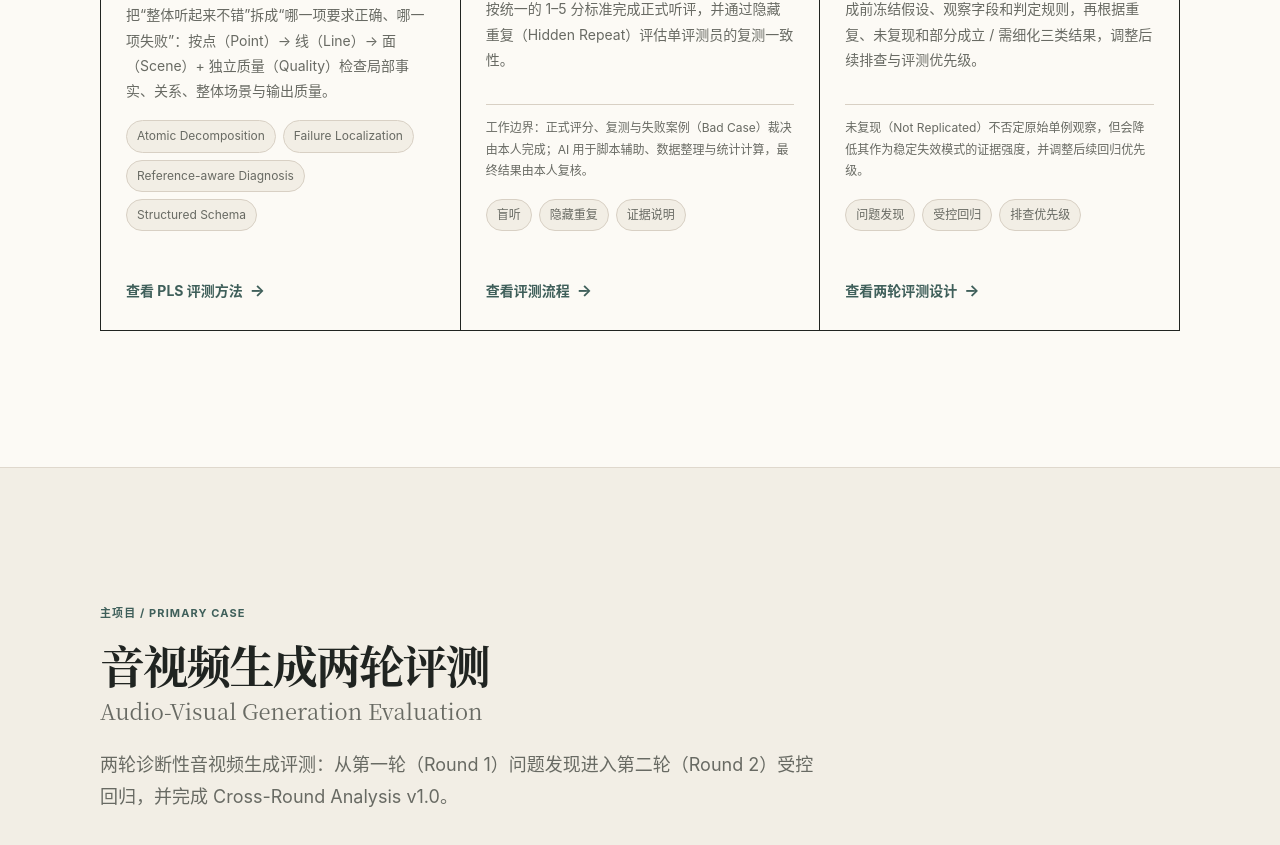
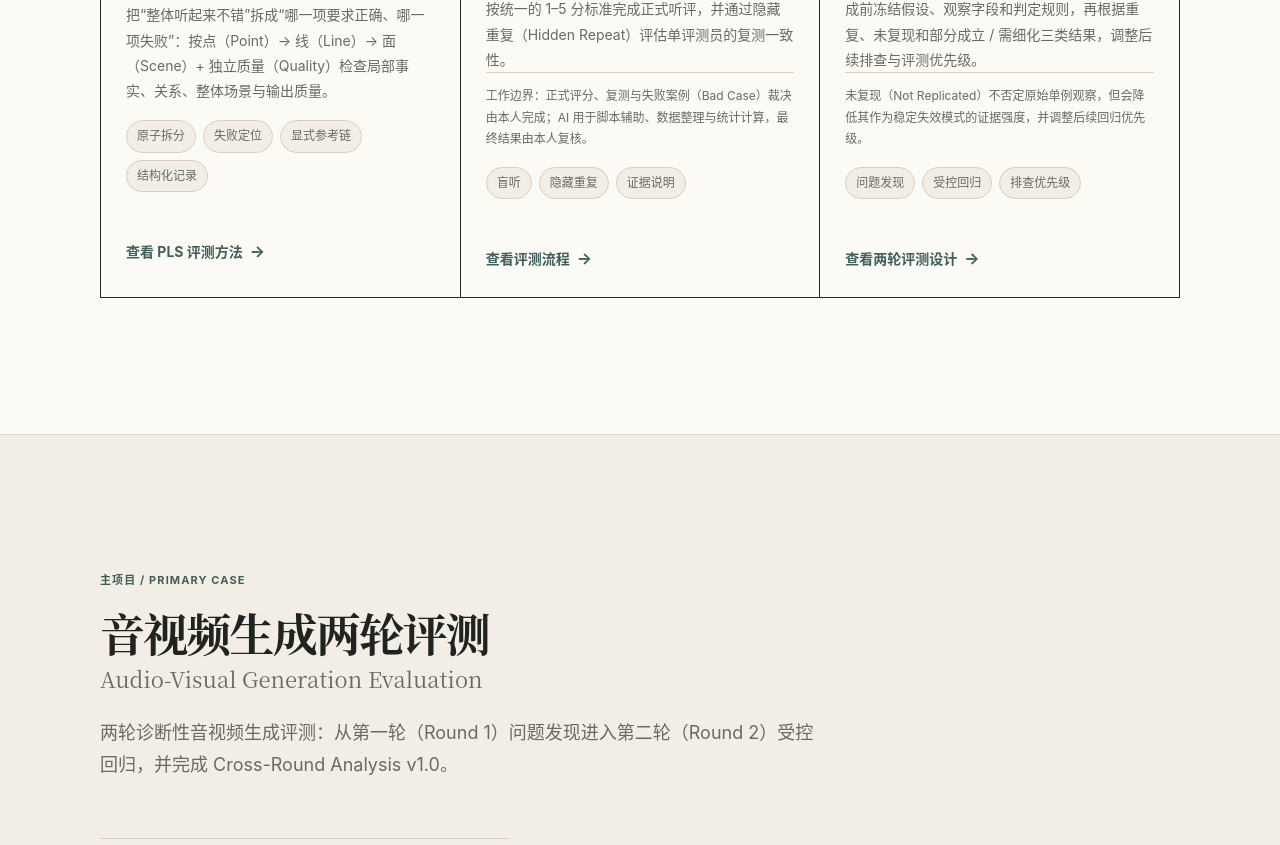
Before and after one commit to ventusdu0809/ventusdu0809.github.io, a Next.js app: page / in a window 1280 px wide. Shown: the part 1540-2385 px from the top of the page. Built offline with nearby package versions, Linux system fonts and the light colour scheme.

Commit message:
copy(pls): zh-first hero diagram and evidence roles + keep user hero wording

```diff
--- a/app/point-line-scene-framework/evidence-integrity.css
+++ b/app/point-line-scene-framework/evidence-integrity.css
@@ -8,6 +8,7 @@
 .pls-v21-evidence-architecture > div > span, .pls-v21-evidence-architecture > aside > span { align-self: start; color: var(--v21-green); font-size: 10px; font-weight: 800; letter-spacing: .08em; }
 .pls-v21-evidence-architecture article { width: min(100%, 440px); padding: 21px; border: 1px solid rgba(53,100,90,.45); background: var(--white); }
 .pls-v21-evidence-architecture article b { display: block; color: var(--ink); font-family: var(--serif); font-size: 21px; }
+.pls-v21-evidence-architecture article em { display: block; margin-top: 4px; color: var(--ink-soft); font-size: 10px; font-style: normal; letter-spacing: .04em; }
 .pls-v21-evidence-architecture article small { display: block; margin-top: 8px; color: var(--v21-green); font-size: 10px; font-weight: 800; }
 .pls-v21-evidence-architecture article p { margin: 20px 0 0; color: var(--ink-soft); font-size: 12px; line-height: 1.7; }
 .pls-v21-human-lane .pls-v21-arrow { width: 1px; height: 30px; margin: 0; }
--- a/app/point-line-scene-framework/page.tsx
+++ b/app/point-line-scene-framework/page.tsx
@@ -15,7 +15,7 @@ export const metadata: Metadata = {
 const layers = [["POINT", "点：局部事实", "Local / Atomic", "事件、声源、属性、材质、计数"], ["LINE", "线：事实关系", "Relational", "时间、空间、因果、交互、动态 / 声画同步"], ["SCENE", "面：整体场景", "Graph-level", "环境、层级、语境、显著性、整体一致性"]] as const;
 const regressionCases = [["Exact-count", "Repeated Diagnostic Pattern", "3→4→4 在 3 个可精确判定案例中重复出现。"], ["Onset", "Not Replicated", "Round-2 未复现 audio_early。"], ["Dynamic", "Mixed / Refined", "有边界响应，但连续 source-motion 跟随不足。"], ["Cross-shot", "Not Replicated", "未支持一般化的 Cut→Audio Loss 解释。"]] as const;
 const judgeAudit = [["Detection", "Failure Recall · Balanced Accuracy"], ["Localization", "Exact Set Match · Failure Jaccard"], ["Decoupling", "Prediction Correlation · Pseudo-Decoupling"], ["Reliability", "Human Agreement · Domain Stability"]] as const;
-const frontierPapers = [["OmniJudge", "Schema / Judge Audit", "保留分离维度，并审计失败发现能力。", "FUTURE INPUT", "https://arxiv.org/abs/2608.24160"], ["Voice-Agent Judge", "Evaluator Deployment", "按单元验证自动评测的可靠性。", "FUTURE INPUT", "https://arxiv.org/abs/2608.24314"], ["RubricRM", "Preference / Reward", "在固定 taxonomy 上研究任务相关偏好。", "FUTURE INPUT", "https://arxiv.org/abs/2608.26956"]] as const;
+const frontierPapers = [["OmniJudge", "结构设计与 Judge 审计", "保留分离维度，并审计失败发现能力。", "未来研究输入", "https://arxiv.org/abs/2608.24160"], ["Voice-Agent Judge", "评测器部署", "按单元验证自动评测的可靠性。", "未来研究输入", "https://arxiv.org/abs/2608.24314"], ["RubricRM", "偏好与奖励", "在固定 taxonomy 上研究任务相关偏好。", "未来研究输入", "https://arxiv.org/abs/2608.26956"]] as const;
 const references = [["AudioScape-TTA", "https://arxiv.org/abs/2608.04479"], ["AnyAudio-Judge", "https://arxiv.org/abs/2606.03116"], ["Fine-Grained Feedback for TTA", "https://arxiv.org/abs/2607.13408"], ["MMAG", "https://arxiv.org/abs/2608.06900"], ["AcoustiTrace", "https://arxiv.org/abs/2608.02035"], ["AVGen-Bench", "https://arxiv.org/abs/2604.08540"], ["Production-Oriented SFX Evaluation", "https://arxiv.org/abs/2607.09973"], ["AudioRubrics", "https://arxiv.org/abs/2608.02831"], ["LALM Judge Audit", "https://arxiv.org/abs/2607.13477"], ["OmniJudge or OmniBias? D³-Omni", "https://arxiv.org/abs/2608.24160"], ["Benchmarking LLM Judges for Voice-Agent Evaluation", "https://arxiv.org/abs/2608.24314"], ["RubricRM", "https://arxiv.org/abs/2608.26956"]] as const;
 function Arrow({ down = false }: { down?: boolean }) { return <span className={`pls-v21-arrow ${down ? "is-down" : ""}`} aria-hidden="true" />; }
 function Heading({ index, title, children }: { index: string; title: string; children?: React.ReactNode }) { return <header className="pls-v21-heading"><p>{index}</p><h2>{title}</h2>{children && <div>{children}</div>}</header>; }
@@ -23,7 +23,7 @@ function Heading({ index, title, children }: { index: string; title: string; chi
 export default function PointLineSceneFrameworkPage() { return <main className="t2a-page pls-page pls-eval-page pls-v21-page">
   <header className="t2a-topbar"><Link className="wordmark" href="/" aria-label="返回作品集首页"><span className="wordmark-mark" aria-hidden="true" /><span>DU MING / AUDIO</span></Link><nav aria-label="PLS-Eval 页面导航"><Link className="topbar-mobile-only" href="/">首页</Link><a className="topbar-mobile-only" href="#reference">案例</a><a className="topbar-desktop-only" href="#framework">框架</a><a className="topbar-desktop-only" href="#reference">参考链</a><a className="topbar-desktop-only" href="#regression">回归</a><a className="topbar-desktop-only" href="#evidence-roles">证据</a><a className="topbar-desktop-only" href="#boundary">边界</a><a className="topbar-desktop-only" href="#research-details">文献</a></nav></header>
 
-  <section className="pls-v21-hero t2a-shell"><div className="pls-v21-hero-copy"><p className="eyebrow">PLS-EVAL / METHOD</p><p className="pls-v21-kicker">Point–Line–Scene Structured Diagnostic Evaluation</p><h1>先定位失败原因，<br />再讨论整体分数</h1><p>PLS 不从“整体分数”开始，而从“哪一项要求在哪里失败”开始。Quality（质量）独立记录，不进入 P→L→S 的层级链。</p><div className="pls-v21-hero-actions"><a className="btn btn-primary" href="#reference">查看真实案例</a><Link className="paper-link" href="/point-line-scene-framework/report/">完整报告</Link></div></div><figure className="pls-v21-core-graph" role="img" aria-label="Requirement 分解为 Point、Line、Scene，得到单元级状态和失败定位；Quality 作为独立轴从侧面进入。"><div className="pls-v21-core-node is-root">REQUIREMENT</div><Arrow down /><div className="pls-v21-core-branches"><div className="pls-v21-core-node">POINT<small>Local</small></div><div className="pls-v21-core-node">LINE<small>Relation</small></div><div className="pls-v21-core-node">SCENE<small>Global</small></div></div><Arrow down /><div className="pls-v21-core-node is-state">UNIT-LEVEL STATE</div><Arrow down /><div className="pls-v21-core-node is-output">FAILURE LOCALIZATION</div><div className="pls-v21-quality-rail"><span>QUALITY</span><small>Orthogonal axis</small></div><figcaption>PLS = 结构化任务要求，再定位可观察失败项。</figcaption></figure></section>
+  <section className="pls-v21-hero t2a-shell"><div className="pls-v21-hero-copy"><p className="eyebrow">PLS-Eval / 结构化评测</p><p className="pls-v21-kicker">Point–Line–Scene Structured Diagnostic Evaluation</p><h1>先定位失败原因，<br />再讨论整体分数</h1><p>PLS 不从“整体分数”开始，而从“哪一项要求在哪里失败”开始。Quality（质量）独立记录，不进入 P→L→S 的层级链。</p><div className="pls-v21-hero-actions"><a className="btn btn-primary" href="#reference">查看真实案例</a><Link className="paper-link" href="/point-line-scene-framework/report/">完整报告</Link></div></div><figure className="pls-v21-core-graph" role="img" aria-label="任务要求分解为点、线、面，得到单元级记录和失败定位；质量作为独立轴从侧面进入。"><div className="pls-v21-core-node is-root">任务要求<small>Requirement</small></div><Arrow down /><div className="pls-v21-core-branches"><div className="pls-v21-core-node">点<small>POINT · 局部事实</small></div><div className="pls-v21-core-node">线<small>LINE · 关系</small></div><div className="pls-v21-core-node">面<small>SCENE · 整体场景</small></div></div><Arrow down /><div className="pls-v21-core-node is-state">单元级记录<small>Unit-level Record</small></div><Arrow down /><div className="pls-v21-core-node is-output">失败定位<small>Failure Localization</small></div><div className="pls-v21-quality-rail"><span>独立质量</span><small>Quality · 独立记录</small></div><figcaption>PLS = 结构化任务要求，再定位可观察失败项。</figcaption></figure></section>
 
   <section className="t2a-section t2a-shell" id="framework"><Heading index="01 / PLS + QUALITY" title="三个约束层，外加一条独立质量轴"><p>Point、Line、Scene 分别检查事实、关系和场景；Quality 只描述输出自身质量。</p></Heading><div className="pls-v21-layer-map" role="img" aria-label="Point、Line、Scene 三层约束与独立 Quality 质量轴">{layers.map(([id, title, type, items]) => <article key={id}><span>{id}</span><small>{type}</small><h3>{title}</h3><p>{items}</p></article>)}<aside><span>QUALITY</span><h3>独立质量轴</h3><p>Artifact · Noise · Clipping · Loudness · Spectral / Spatial Quality</p><strong>PLS + Q</strong></aside></div></section>
 
@@ -37,7 +37,7 @@ export default function PointLineSceneFrameworkPage() { return <main className="
 
   <section className="t2a-section t2a-section-tint" id="regression"><div className="t2a-shell"><Heading index="06 / CONTROLLED REGRESSION · IMPLEMENTED" title="发现失败后，用新样本检查是否重现"><p>Round-1 负责发现；Round-2 在生成前冻结假设、观察字段和判定规则，再更新后续排查优先级。</p></Heading><div className="pls-v21-regression-diff"><div><b>ROUND-1</b><Arrow down /><strong>Controlled Regression</strong><Arrow down /><b>ROUND-2</b></div><section>{regressionCases.map(([probe, status, detail]) => <article key={probe}><span>{probe}</span><strong>{status}</strong><small>{detail}</small></article>)}</section></div><div className="pls-v21-real-drilldown" role="img" aria-label="从 3→4→4 重复观察到精确计数回归优先级的真实证据链。"><div>{["REPEATED OBSERVATION · 3→4→4", "CAPABILITY / REFERENCE · Exact-count / P4", "CASES · P06 · P10 · R2-H1-B", "OBSERVABLE FACTS · Prompt 3 · Visual 4 · Audio 4", "ATTRIBUTION · Prompt→Visual mismatch; Visual→Audio count consistent", "ACTION · Increase exact-count regression priority"].map((item, index) => <span key={item}>{index > 0 && <Arrow down />}<b>{item}</b></span>)}</div></div></div></section>
 
-  <section className="t2a-section t2a-shell" id="evidence-roles"><Heading index="07 / EVIDENCE ROLES · IMPLEMENTED" title="评测证据如何分工"><p>人工判断、信号诊断与结构化执行承担不同职责；它们不是一个自动路由系统。</p></Heading><div className="pls-v21-evidence-architecture" role="img" aria-label="人工评测进入评测记录和执行层；信号诊断作为独立辅助证据，模型 Judge 属于未来扩展。"><div className="pls-v21-human-lane"><span>PRIMARY JUDGMENT</span><article><b>HUMAN EVALUATION</b><small>IMPLEMENTED</small><p>Visual Facts · PLS Capability Scores · OVL · Bad Case</p></article><Arrow down /><article><b>EVALUATION RECORD</b><small>IMPLEMENTED</small><p>Facts · Scores · Reference · Labels</p></article><Arrow down /><article><b>EXECUTION LAYER v0.1</b><small>IMPLEMENTED</small><p>Schema Validation · Dimension Profile · Diagnostic Summary</p></article></div><aside><span>SUPPORTING EVIDENCE</span><article className="is-signal"><b>SIGNAL DIAGNOSTICS</b><small>IMPLEMENTED</small><p>File / Technical · Spectrum · Spatial · Dynamics</p></article><p className="pls-v21-concept-link">manual comparison / integrated concept</p><article className="is-future"><b>MODEL JUDGE</b><small>FUTURE EXTENSION</small><p>NOT IMPLEMENTED · requires validation</p></article></aside></div><p className="pls-v21-evidence-note">Signal Diagnostics 不自动生成或修改 PLS / OVL 评分；当前由人工分析进行对照。</p></section>
+  <section className="t2a-section t2a-shell" id="evidence-roles"><Heading index="07 / 证据分工" title="评测证据如何分工"><p>人工判断、信号诊断与结构化执行承担不同职责；它们不是一个自动路由系统。</p></Heading><div className="pls-v21-evidence-architecture" role="img" aria-label="人工评测进入评测记录和执行层；信号诊断作为独立辅助证据，模型 Judge 属于后续扩展。"><div className="pls-v21-human-lane"><span>主判断</span><article><b>人工评测</b><em>Human Evaluation</em><small>已实现</small><p>画面事实 · PLS 能力评分 · OVL · 失败案例（Bad Case）</p></article><Arrow down /><article><b>评测记录</b><em>Evaluation Record</em><small>已实现</small><p>事实 · 评分 · 参考关系 · 标签</p></article><Arrow down /><article><b>执行层 v0.1</b><em>Execution Layer</em><small>已实现</small><p>结构校验 · 维度概况 · 诊断摘要</p></article></div><aside><span>辅助证据</span><article className="is-signal"><b>信号诊断</b><em>Signal Diagnostics</em><small>已实现</small><p>文件 / 技术 · 频谱 · 空间 · 动态</p></article><p className="pls-v21-concept-link">人工对照<br />概念整合</p><article className="is-future"><b>模型评测器</b><em>Model Judge</em><small>后续扩展</small><p>尚未实现 · 需要可靠性验证</p></article></aside></div><p className="pls-v21-evidence-note">Signal Diagnostics 不自动生成或修改 PLS / OVL 评分；当前由人工分析进行对照。</p></section>
 
   <section className="t2a-section t2a-section-tint" id="boundary"><div className="t2a-shell"><Heading index="08 / EVIDENCE BOUNDARY" title="用四级状态区分证据与方向"><p>主体展示真实执行或案例支持的结果；尚未回填到冻结数据的设计单独标记。</p></Heading><div className="pls-v21-boundary-grid pls-v21-boundary-grid-four"><article><span>IMPLEMENTED</span><p>PLS Taxonomy / Schema v1.0 · Human Evaluation · Signal Diagnostics batch analysis · Execution Layer · Unit-level record · Controlled Regression</p></article><article><span>CASE-SUPPORTED</span><p>3→4→4 Reference-aware Diagnosis · Exact-count repeated pattern · Onset / Dynamic / Cross-shot states · Quality independence</p></article><article><span>INTEGRATED CONCEPT</span><p>Signal evidence → PLS record connection · Dependency-aware Eligibility · BLOCKED semantics · Primary Target design<br /><small>not fully executed / not backfilled</small></p></article><article><span>FUTURE EXTENSION</span><p>Audio / Omni Judge · Multi-evaluator Calibration · Preference · Dynamic Importance · Reward Model</p></article></div><p className="pls-v21-limitation"><strong>当前证据：</strong>Round-1 10 个、Round-2 6 个单次生成；不构成 multi-seed statistical experiment，也不做总体性能泛化。</p></div></section>
 
--- a/src/data/siteCopy.ts
+++ b/src/data/siteCopy.ts
@@ -24,7 +24,7 @@ export const siteCopy = {
       id: "diagnostic-dimensions",
       title: "Point–Line–Scene / PLS-Eval",
       body: "把“整体听起来不错”拆成“哪一项要求正确、哪一项失败”：按点（Point）→ 线（Line）→ 面（Scene）+ 独立质量（Quality）检查局部事实、关系、整体场景与输出质量。",
-      tags: ["Atomic Decomposition", "Failure Localization", "Reference-aware Diagnosis", "Structured Schema"],
+      tags: ["原子拆分", "失败定位", "显式参考链", "结构化记录"],
       href: "/point-line-scene-framework",
       linkLabel: "查看 PLS 评测方法",
     },
```
Also changed, not shown: 1 other file (tests, documents, lock files or other folders).
